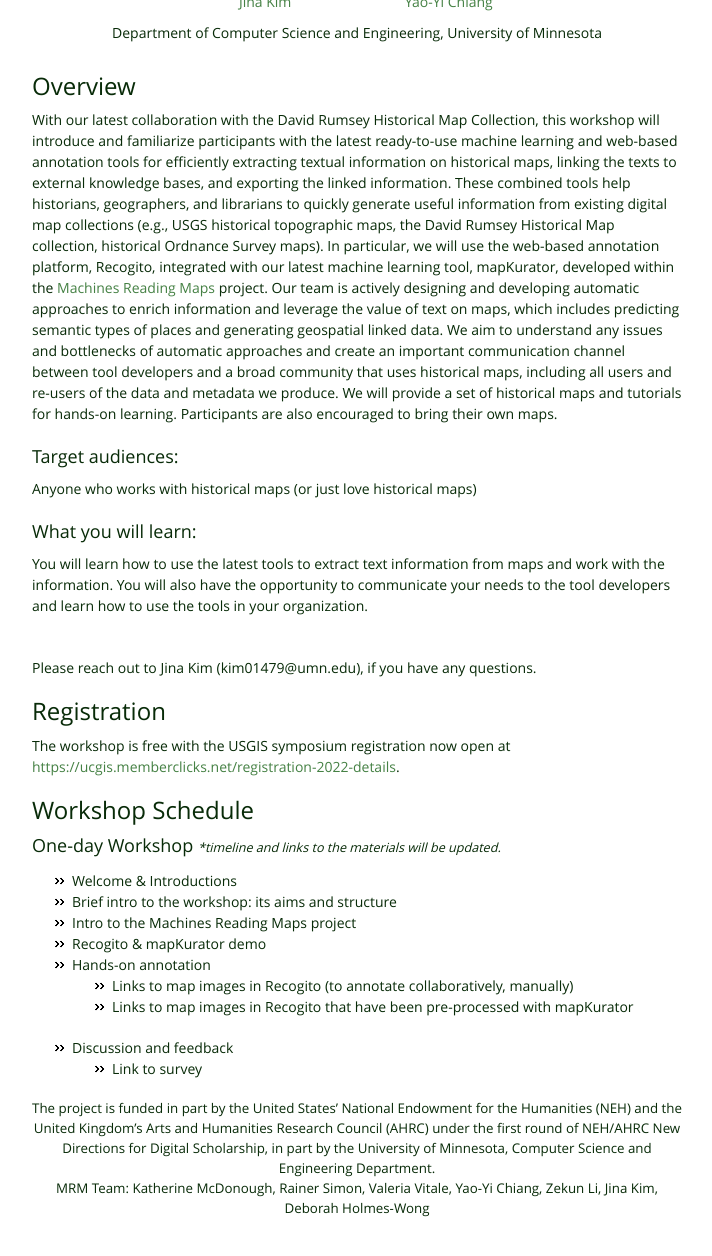
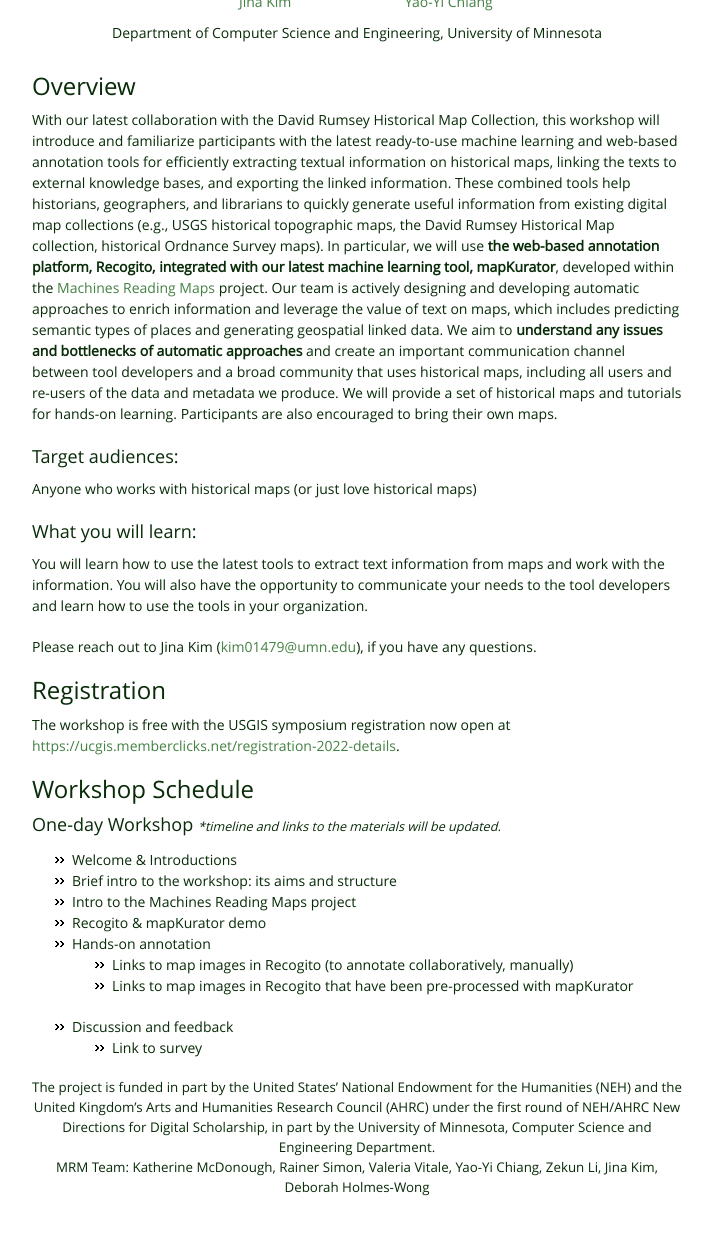
Before and after one commit to machines-reading-maps/machines-reading-maps.github.io, a Jekyll site: the page built from ucgis2022-workshop.html, in a window 1280 px wide, cut to the strip 396-1715 px from the top of the page. Shown: the top 1256 px of the strip, without its empty margins (283-995 px from the left). Built offline with Jekyll 4.4.1, drawn with Linux system fonts in a browser that asks for light colours.

Commit message:
Update ucgis2022-workshop.html

```diff
--- a/ucgis2022-workshop.html
+++ b/ucgis2022-workshop.html
@@ -39,9 +39,9 @@ layout: workshop
     <p>
         With our latest collaboration with the David Rumsey Historical Map Collection, this workshop will introduce and familiarize participants with the latest ready-to-use machine learning and web-based annotation tools for efficiently extracting textual information on historical maps, linking the texts to external knowledge bases, and exporting the linked information. These combined tools help historians, geographers, and librarians to quickly generate useful information from existing digital map collections (e.g., USGS historical topographic maps, the David Rumsey Historical Map collection, historical Ordnance Survey maps).
 
-        In particular, we will use the web-based annotation platform, Recogito, integrated with our latest machine learning tool, mapKurator, developed within the <a href="https://machines-reading-maps.github.io/">Machines Reading Maps</a> project. Our team is actively designing and developing automatic approaches to enrich information and leverage the value of text on maps, which includes predicting semantic types of places and generating geospatial linked data.
+        In particular, we will use <b style="font-weight: bolder;">the web-based annotation platform, Recogito, integrated with our latest machine learning tool, mapKurator</b>, developed within the <a href="https://machines-reading-maps.github.io/">Machines Reading Maps</a> project. Our team is actively designing and developing automatic approaches to enrich information and leverage the value of text on maps, which includes predicting semantic types of places and generating geospatial linked data.
 
-        We aim to understand any issues and bottlenecks of automatic approaches and create an important communication channel between tool developers and a broad community that uses historical maps, including all users and re-users of the data and metadata we produce. We will provide a set of historical maps and tutorials for hands-on learning. Participants are also encouraged to bring their own maps.
+        We aim to <b style="font-weight: bolder;">understand any issues and bottlenecks of automatic approaches</b> and create an important communication channel between tool developers and a broad community that uses historical maps, including all users and re-users of the data and metadata we produce. We will provide a set of historical maps and tutorials for hands-on learning. Participants are also encouraged to bring their own maps.
     </p>
 
     <h3>Target audiences:</h3>
@@ -50,8 +50,7 @@ layout: workshop
     <h3>What you will learn:</h3>
     <p>You will learn how to use the latest tools to extract text information from maps and work with the information. You will also have the opportunity to communicate your needs to the tool developers and learn how to use the tools in your organization.</p>
 
-    <br>
-    <p>Please reach out to Jina Kim (kim01479@umn.edu), if you have any questions.</p>
+    <p>Please reach out to Jina Kim (<a href="mailto:kim01479@umn.edu">kim01479@umn.edu</a>), if you have any questions.</p>
 </div>
 
 <div>
```
